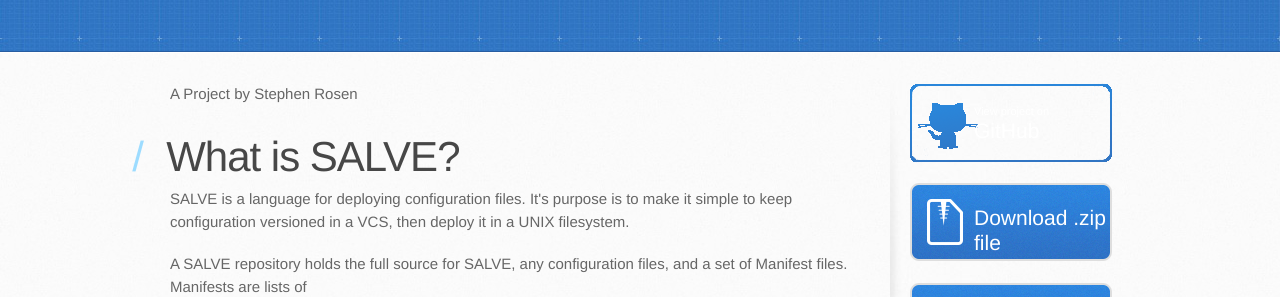
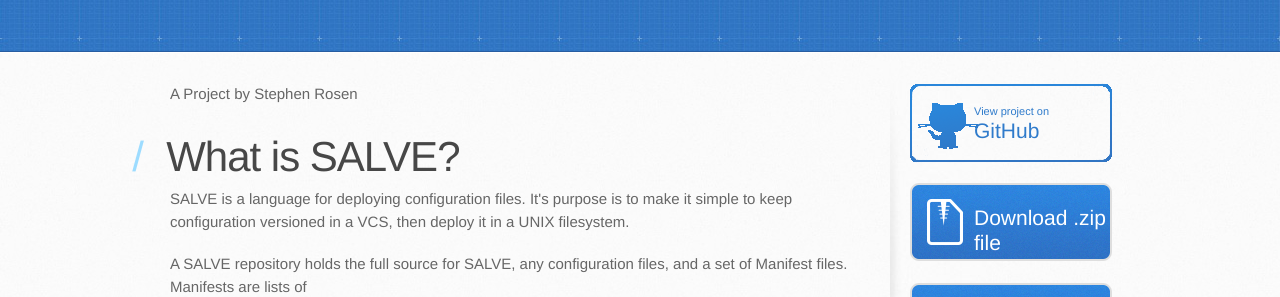
Before and after one commit to sirosen/salve.sirosen.net, a Jekyll site: the page built from index.html, in a window 1280 px wide. Shown: the part 282-579 px from the top of the page. Built offline with Jekyll 4.4.1, drawn with Linux system fonts in a browser that asks for light colours; some web fonts are replaced.

Commit message:
GitHub button text color fix.

```diff
--- a/stylesheets/stylesheet.css
+++ b/stylesheets/stylesheet.css
@@ -180,6 +180,7 @@ aside a.button.github small {
   font-size: 11px;
 }
 aside a.button.github {
+  color: #2F7BCB;
   background: transparent url(../images/github-button.png) 0 0 no-repeat;
 }
 
```
